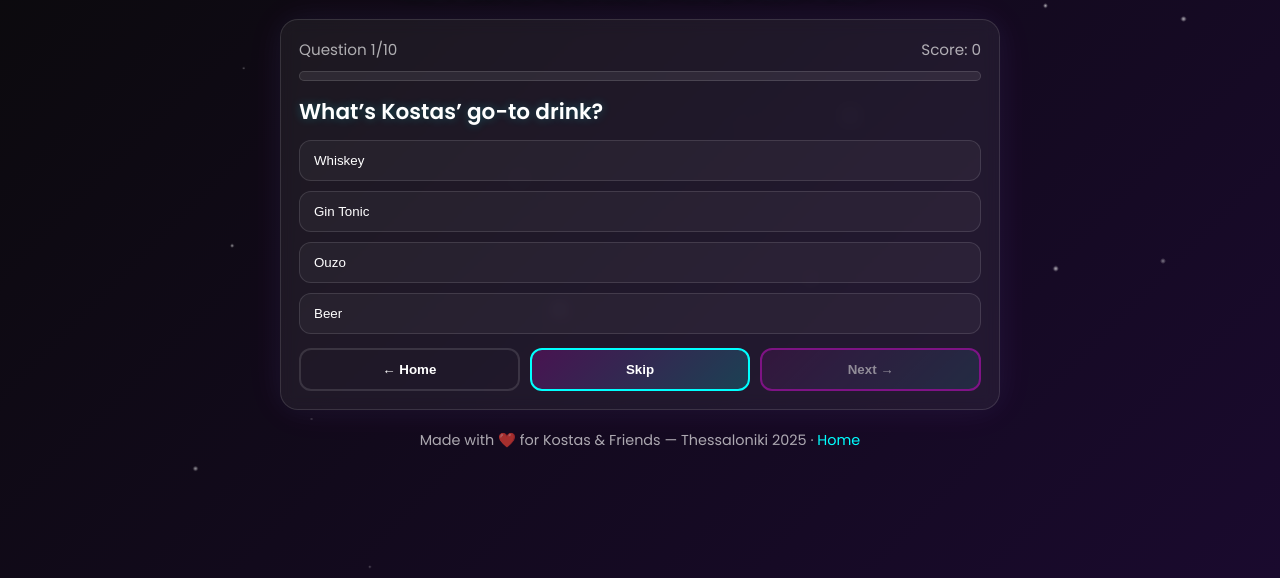
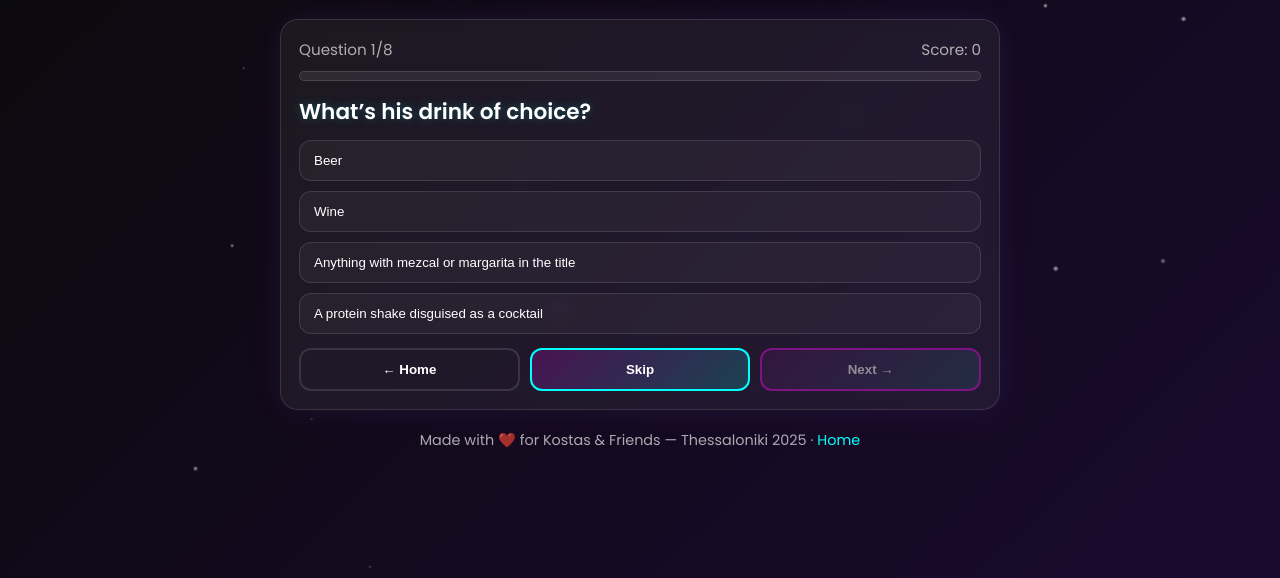
Before and after one commit to angel-boschdom/kostasbday-website, a plain HTML site: page quiz.html in a window 1280 px wide. Shown: the part 222-800 px from the top of the page. Drawn offline with Linux system fonts and the light colour scheme.

Commit message:
update quiz.html with Bea´s suggestions

```diff
--- a/quiz.html
+++ b/quiz.html
@@ -245,7 +245,7 @@
     <!-- Quiz Card -->
     <section class="card" id="quizCard" aria-live="polite">
       <div class="meta">
-        <div id="qCounter">Question 1/10</div>
+        <div id="qCounter">Question 1/8</div>
         <div id="scoreLive">Score: 0</div>
       </div>
       <div class="bar" aria-hidden="true"><div id="progressFill"></div></div>
@@ -266,7 +266,7 @@
     <!-- Result Card -->
     <section class="card" id="resultCard" hidden>
       <div class="result">
-        <div class="score" id="finalScore">0/10</div>
+        <div class="score" id="finalScore">0/8</div>
         <p class="band" id="finalBand">You did it!</p>
       </div>
       <div class="controls" style="margin-top:14px">
@@ -280,59 +280,89 @@
   </main>
 
   <script>
-    // ---------- Config: Questions (hardcoded, 10) ----------
+    // ---------- Config: Questions (hardcoded, 8) ----------
     // answer = index in choices array (0-based)
     const questions = [
       {
-        q: "What’s Kostas’ go-to drink?",
-        choices: ["Whiskey", "Gin Tonic", "Ouzo", "Beer"],
+        q: "What’s his drink of choice?",
+        choices: [
+          "Beer",
+          "Wine",
+          "Anything with mezcal or margarita in the title",
+          "A protein shake disguised as a cocktail"
+        ],
         answer: 2
       },
       {
-        q: "Which dance move is officially banned at his parties?",
-        choices: ["The Worm", "Flossing", "Twerk-of-Fury", "Shopping Cart"],
+        q: "Which sport would he most likely be playing on a Saturday morning?",
+        choices: [
+          "Tennis",
+          "Football",
+          "Marathon running",
+          "Competitive teeth polishing"
+        ],
         answer: 0
       },
       {
-        q: "What city did Kostas once get lost in for 6 hours?",
-        choices: ["Athens", "Thessaloniki", "Berlin", "Lisbon"],
+        q: "Which athlete once made him tear up during a documentary?",
+        choices: [
+          "Roger Federer",
+          "Giannis Antetokounmpo",
+          "Lewis Hamilton",
+          "Himself, watching"
+        ],
+        answer: 1
+      },
+      {
+        q: "What random challenge does Kostas sometimes give himself just for fun?",
+        choices: [
+          "Naming all Greek islands in under a minute",
+          "Listing 10 different types of pasta out of nowhere",
+          "Counting his steps while brushing his teeth",
+          "Quoting every line from The Lion King in perfect order"
+        ],
+        answer: 1
+      },
+      {
+        q: "Which of the following describes him best?",
+        choices: [
+          "Wild and chaotic",
+          "Relaxed and spontaneous",
+          "Meticulous — the man measures toothpaste by the millilitre",
+          "Secretly both b) and c), depending on the mezcal level"
+        ],
         answer: 3
       },
       {
-        q: "What’s his most used phrase after 2 AM?",
-        choices: ["\"One more round!\"", "\"Where are my keys?\"", "\"I love you guys\"", "\"Same bar tomorrow?\""],
-        answer: 0
-      },
-      {
-        q: "Kostas’ emergency snack at 03:00 is…",
-        choices: ["Bougatza", "Souvlaki", "Spanakopita", "French fries"],
+        q: "If you moved one item on his desk by 2 cm, what would happen?",
+        choices: [
+          "He wouldn’t notice",
+          "He’d notice instantly and realign it mid-conversation",
+          "He’d open a spreadsheet to track all object movements",
+          "You’d be banned from the desk for life"
+        ],
         answer: 1
       },
       {
-        q: "Who usually ends up as DJ when the playlist derails?",
-        choices: ["Kostas", "Maria", "Alex", "A random cousin"],
-        answer: 0
-      },
-      {
-        q: "His costume of choice last Halloween?",
-        choices: ["Greek philosopher", "80s aerobics legend", "Vampire Bartender", "Soccer Referee"],
-        answer: 2
-      },
-      {
-        q: "Signature greeting when he arrives late?",
-        choices: ["Silent nod", "Double cheek kiss + joke", "High five spin", "Salute + bow"],
+        q: "His favourite movie is:",
+        choices: [
+          "Fast & Furious",
+          "The Lion King",
+          "Top Gun",
+          "My Big Fat Greek Wedding"
+        ],
         answer: 1
       },
       {
-        q: "Preferred beach activity?",
-        choices: ["Volleyball", "Siesta under umbrella", "Freestyle dancing", "Reading mystery novels"],
-        answer: 2
-      },
-      {
-        q: "The sacred rule of tonight?",
-        choices: ["No photos", "Hydrate or diedrate", "Shots are diplomacy", "Phones in a bowl"],
-        answer: 2
-      },
+        q: "What does Kostas proudly claim is his natural element?",
+        choices: [
+          "Fire 🔥",
+          "Earth 🌍",
+          "Air 💨",
+          "Water💧"
+        ],
+        answer: 3
+      }
     ];
 
     // ---------- DOM ----------
```
